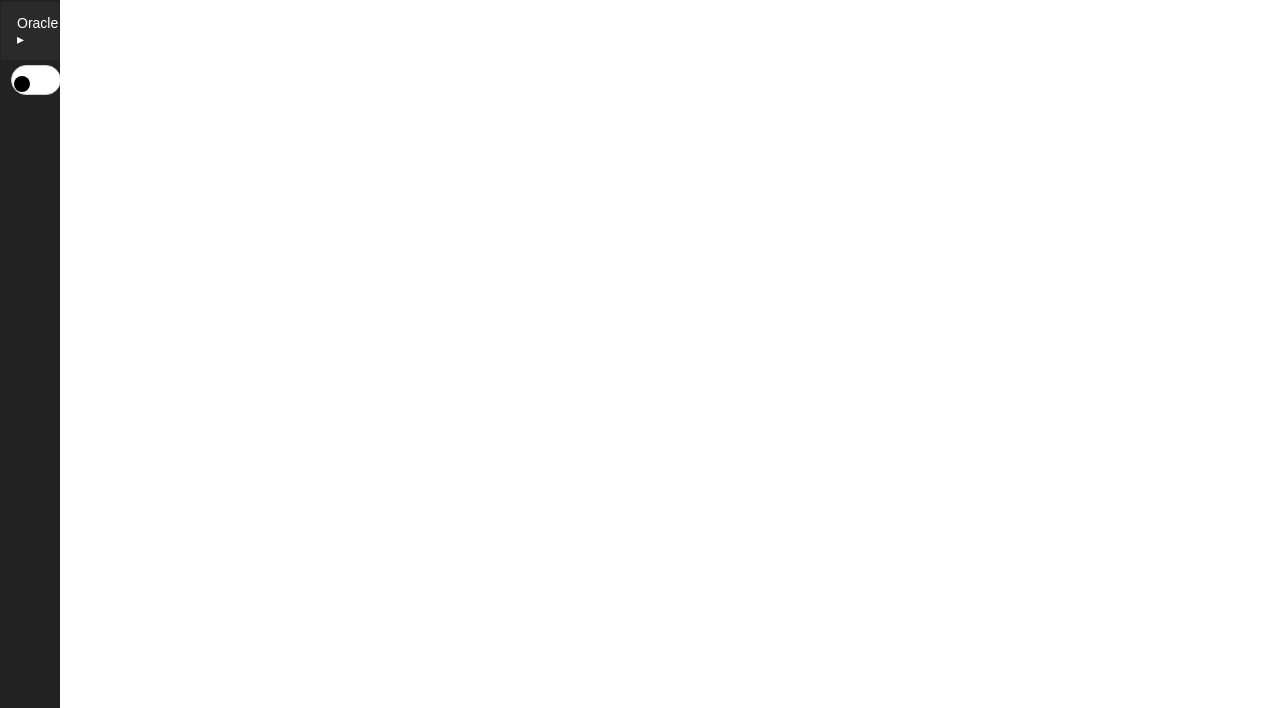
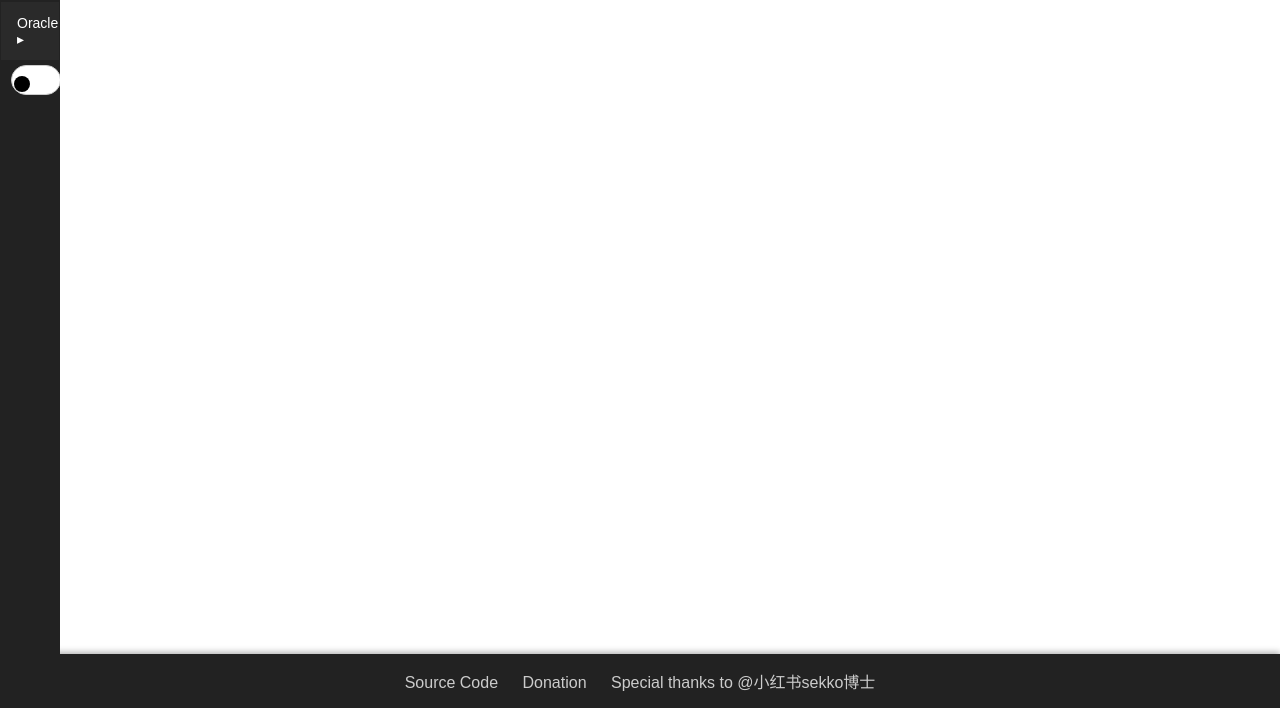
Before and after one commit to hongjiNH/NH.github.io, a plain HTML site: page index.html in a window 1280 px wide. Shown: the part 92-800 px from the top of the page. Drawn offline with Linux system fonts and the light colour scheme.

Commit message:
added footer

```diff
--- /dev/null
+++ b/constant/footer.html
@@ -0,0 +1,9 @@
+<footer>
+    <a href="https://github.com/hongjiNH/NH.github.io">Source Code</a>
+    <a href="https://streamlabs.com/nothealthyofficial/tip">Donation</a>
+    <a href="https://www.xiaohongshu.com/user/profile/5d15c8ad0000000010012dc6?xsec_token=YBK3YG5j6UH-XVHMHD9x_KIMOmZIJ3WfQhvVzG1fwS6-Q%3D&xsec_source=app_share&xhsshare=&appuid=668c753b000000000f035949&apptime=1752810404&share_id=537cf25a53434a7c8e8e0a6897c8e10c&share_channel=copy_link">Special
+        thanks to @小红书sekko博士</a>
+    <!-- <a href="#">About</a>
+  <a href="#">Contact</a>
+  <a href="#">Privacy Policy</a> -->
+</footer>
--- /dev/null
+++ b/css/footer.css
@@ -0,0 +1,30 @@
+html, body {
+  height: 100%;
+  margin: 0;
+  display: flex;
+  flex-direction: column;
+}
+
+main {
+  flex: 1 0 auto;
+}
+
+/* Style the injected footer */
+footer {
+  flex-shrink: 0;
+  background-color: #222;
+  color: white;
+  padding: 15px 20px;
+  text-align: center;
+  box-shadow: 0 -2px 6px rgba(0,0,0,0.3);
+}
+
+footer a {
+  color: #ccc;
+  margin: 0 10px;
+  text-decoration: none;
+}
+
+footer a:hover {
+  color: white;
+}
--- a/index.html
+++ b/index.html
@@ -11,6 +11,7 @@
   <link rel="stylesheet" href="css/dark_mode.css" />
   <link rel="stylesheet" href="css/quiz_controls.css" />
   <link rel="stylesheet" href="css/toggle_menu.css" />
+  <link rel="stylesheet" href="css/footer.css" />
   <link rel="stylesheet" href="css/nav.css" />
 
   <script>
@@ -55,6 +56,15 @@
   <main>
     <h1 id="quiz-title">Welcome to the Quiz</h1>
   </main>
+  <div id="footer-container">
+    <script>
+      fetch('/constant/footer.html')
+        .then(res => res.text())
+        .then(html => {
+          document.getElementById('footer-container').innerHTML = html;
+        });
+    </script>
+
 
     <!-- JS files (auto-fixed by script) -->
     <script src="js/main.js"></script>
@@ -63,6 +73,11 @@
       document.getElementById('theme-toggle').addEventListener('click', () => {
         document.body.classList.toggle('dark-mode');
       });
+      fetch('/constant/footer.html')
+        .then(res => res.text())
+        .then(html => {
+          document.getElementById('footer-container').innerHTML = html;
+        });
     </script>
 </body>
 
```
Also changed, not shown: 908.html (+14 -4 lines). Lines whose indentation alone changed are shown as unchanged.
